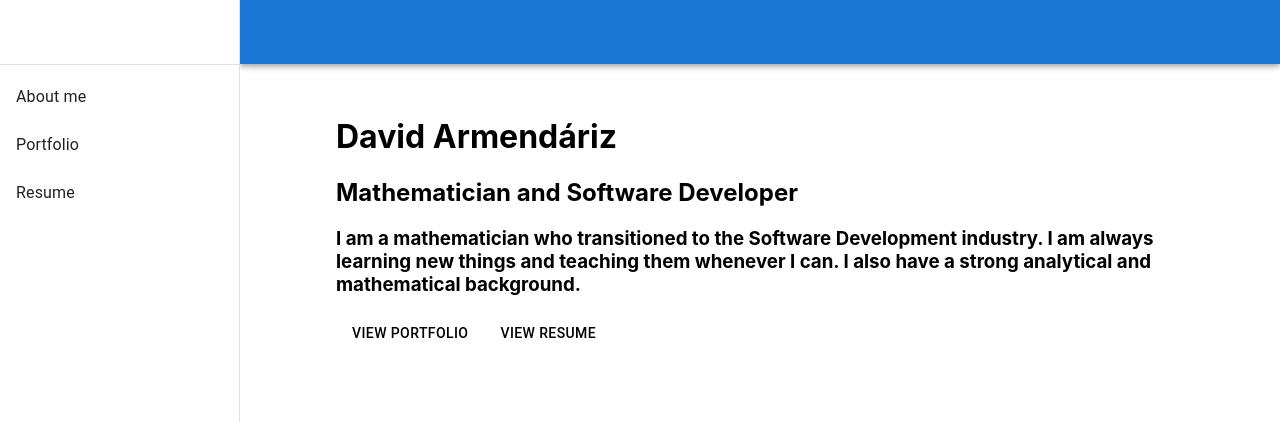
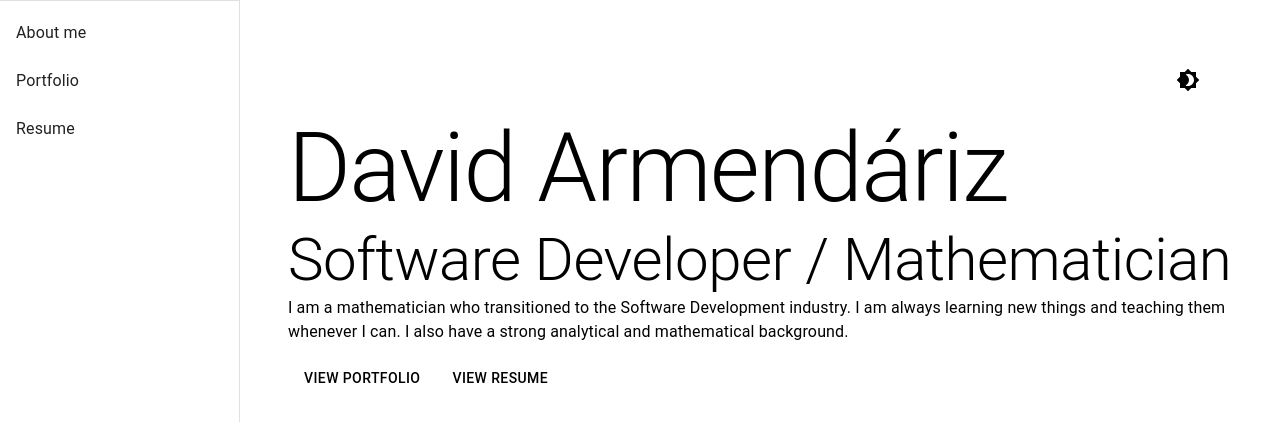
Before and after one commit to DavidArmendariz/personal-website, a Next.js app: page / in a window 1280 px wide. Shown: the top 422 px of the page. Built offline with nearby package versions, Linux system fonts and the light colour scheme.

Commit message:
Started to add MUI layout

```diff
--- /dev/null
+++ b/app-components/Layout/DarkMode.jsx
@@ -0,0 +1,27 @@
+import { useContext } from 'react';
+import {
+  MdBrightness5 as TurnOffDarkModeIcon,
+  MdBrightness4 as TurnOnDarkModeIcon,
+} from 'react-icons/md';
+import IconButton from '@mui/material/IconButton';
+import { ThemeContext } from 'app-contexts/Theme';
+
+const DarkMode = () => {
+  const themeContext = useContext(ThemeContext);
+
+  return (
+    <IconButton
+      sx={{ ml: 'auto' }}
+      onClick={themeContext.toggleColorMode}
+      color="inherit"
+    >
+      {themeContext.mode === 'dark' ? (
+        <TurnOffDarkModeIcon />
+      ) : (
+        <TurnOnDarkModeIcon />
+      )}
+    </IconButton>
+  );
+};
+
+export default DarkMode;
--- a/app-components/Layout/Layout.js
+++ b/app-components/Layout/Layout.jsx
@@ -12,22 +12,9 @@ import Toolbar from '@mui/material/Toolbar';
 import { useTheme } from '@mui/material/styles';
 import useMediaQuery from '@mui/material/useMediaQuery';
 import { styled } from '@mui/system';
+import DarkMode from './DarkMode';
 
 const DRAWER_WIDTH = 240;
-
-const drawer = (
-  <>
-    <Toolbar />
-    <Divider />
-    <List>
-      {['About me', 'Portfolio', 'Resume'].map((text) => (
-        <ListItem button key={text}>
-          <ListItemText primary={text} />
-        </ListItem>
-      ))}
-    </List>
-  </>
-);
 
 export default function Layout({ children }) {
   const [mobileOpen, setMobileOpen] = useState(false);
@@ -38,8 +25,21 @@ export default function Layout({ children }) {
     setMobileOpen(!mobileOpen);
   };
 
+  const renderDrawer = () => (
+    <>
+      <Divider />
+      <List>
+        {['About me', 'Portfolio', 'Resume'].map((text) => (
+          <ListItem button key={text}>
+            <ListItemText primary={text} />
+          </ListItem>
+        ))}
+      </List>
+    </>
+  );
+
   return (
-    <Container>
+    <Root>
       <AppBar
         position="fixed"
         sx={{
@@ -47,7 +47,7 @@ export default function Layout({ children }) {
           ml: { sm: `${DRAWER_WIDTH}px` },
         }}
       >
-        <Toolbar>
+        <Toolbar sx={{ display: { sm: 'none' } }}>
           <IconButton
             color="inherit"
             aria-label="open drawer"
@@ -73,11 +73,11 @@ export default function Layout({ children }) {
               keepMounted: true,
             }}
           >
-            {drawer}
+            {renderDrawer()}
           </StyledDrawer>
         ) : (
           <StyledDrawer variant="permanent" open>
-            {drawer}
+            {renderDrawer()}
           </StyledDrawer>
         )}
       </Box>
@@ -87,11 +87,18 @@ export default function Layout({ children }) {
           width: { sm: `calc(100% - ${DRAWER_WIDTH}px)` },
         }}
       >
+        <Toolbar>
+          <DarkMode />
+        </Toolbar>
         {children}
       </MainComponent>
-    </Container>
+    </Root>
   );
 }
+
+const Root = styled(Box)`
+  display: flex;
+`;
 
 const StyledDrawer = styled(Drawer)`
   .MuiDrawer-paper {
@@ -100,10 +107,6 @@ const StyledDrawer = styled(Drawer)`
   }
 `;
 
-const Container = styled(Box)`
-  display: flex;
-`;
-
 const MainComponent = styled(Box)`
   flex-grow: 1;
   padding: 3rem;
--- /dev/null
+++ b/app-contexts/Theme.jsx
@@ -0,0 +1,35 @@
+import { createContext, useMemo } from 'react';
+import { ThemeProvider, createTheme } from '@mui/material/styles';
+import useLocalStorage from 'app-hooks/local-storage';
+
+export const ThemeContext = createContext({
+  toggleColorMode: () => {},
+  mode: 'light',
+});
+
+const Theme = ({ children }) => {
+  const [mode, setMode] = useLocalStorage('mode', 'light');
+  const themeContextValue = useMemo(
+    () => ({
+      toggleColorMode: () => {
+        setMode((prevMode) => (prevMode === 'light' ? 'dark' : 'light'));
+      },
+      mode: mode,
+    }),
+    [mode, setMode]
+  );
+
+  const theme = createTheme({
+    palette: {
+      mode,
+    },
+  });
+
+  return (
+    <ThemeContext.Provider value={themeContextValue}>
+      <ThemeProvider theme={theme}>{children}</ThemeProvider>
+    </ThemeContext.Provider>
+  );
+};
+
+export default Theme;
--- /dev/null
+++ b/app-hooks/local-storage.js
@@ -0,0 +1,37 @@
+import { useCallback, useEffect, useState } from 'react';
+
+const useLocalStorage = (key, initialValue) => {
+  const initialize = useCallback(() => {
+    if (typeof window === 'undefined') {
+      return initialValue;
+    }
+    try {
+      const item = window.localStorage.getItem(key);
+      return item ? JSON.parse(item) : initialValue;
+    } catch (error) {
+      console.log(error);
+      return initialValue;
+    }
+  }, [initialValue, key]);
+  const [storedValue, setStoredValue] = useState(initialize());
+  const setValue = (value) => {
+    try {
+      const valueToStore =
+        value instanceof Function ? value(storedValue) : value;
+      if (typeof window !== 'undefined') {
+        window.localStorage.setItem(key, JSON.stringify(valueToStore));
+      }
+      setStoredValue(valueToStore);
+    } catch (error) {
+      console.log(error);
+    }
+  };
+
+  useEffect(() => {
+    setStoredValue(initialize());
+  }, [initialize]);
+
+  return [storedValue, setValue];
+};
+
+export default useLocalStorage;
--- a/package.json
+++ b/package.json
@@ -7,6 +7,7 @@
     "build": "next build",
     "start": "next start",
     "export": "next export",
+    "lint": "next lint",
     "firebase:login": "firebase login",
     "firebase:logout": "firebase logout",
     "firebase:generate-auth-token": "firebase login:ci",
@@ -25,6 +26,8 @@
   },
   "devDependencies": {
     "@trivago/prettier-plugin-sort-imports": "^3.2.0",
+    "eslint": "8.10.0",
+    "eslint-config-next": "12.1.0",
     "firebase-tools": "^10.2.1",
     "prettier": "^2.5.1"
   }
--- a/pages/_app.js
+++ b/pages/_app.js
@@ -1,6 +1,6 @@
 import Head from 'next/head';
-import { styled } from '@mui/system';
 import Layout from 'app-components/Layout';
+import Theme from 'app-contexts/Theme';
 import 'app-styles/globals.scss';
 
 export default function MyApp({ Component, pageProps }) {
@@ -9,9 +9,11 @@ export default function MyApp({ Component, pageProps }) {
       <Head>
         <link rel="icon" href="/favicon.ico" />
       </Head>
-      <Layout>
-        <Component {...pageProps} />
-      </Layout>
+      <Theme>
+        <Layout>
+          <Component {...pageProps} />
+        </Layout>
+      </Theme>
     </>
   );
 }
--- a/pages/index.js
+++ b/pages/index.js
@@ -1,20 +1,19 @@
 import Link from 'next/link';
-import { styled } from '@mui/system';
+import Typography from '@mui/material/Typography';
 import Button from 'app-components/Button';
 import PageHead from 'app-components/PageHead';
 
 export default function Home() {
   return (
-    <div>
+    <>
       <PageHead title={'About me'} />
-      <Container>
-        <h1>David Armendáriz</h1>
-        <h2>Mathematician and Software Developer</h2>
-        <h3>
+      <Typography variant="h1">David Armendáriz</Typography>
+      <Typography variant="h2">Software Developer / Mathematician</Typography>
+      <Typography paragraph>
         I am a mathematician who transitioned to the Software Development
         industry. I am always learning new things and teaching them whenever I
         can. I also have a strong analytical and mathematical background.
-        </h3>
+      </Typography>
       <Link href="/portfolio">
         <a>
           <Button>View Portfolio</Button>
@@ -25,11 +24,6 @@ export default function Home() {
           <Button>View Resume</Button>
         </a>
       </Link>
-      </Container>
-    </div>
+    </>
   );
 }
-
-const Container = styled('div')`
-  padding: 3rem;
-`;
```
Also changed, not shown: .eslintrc.json (added), 2 other files (tests, documents, lock files or other folders). Lines whose indentation alone changed are shown as unchanged.
